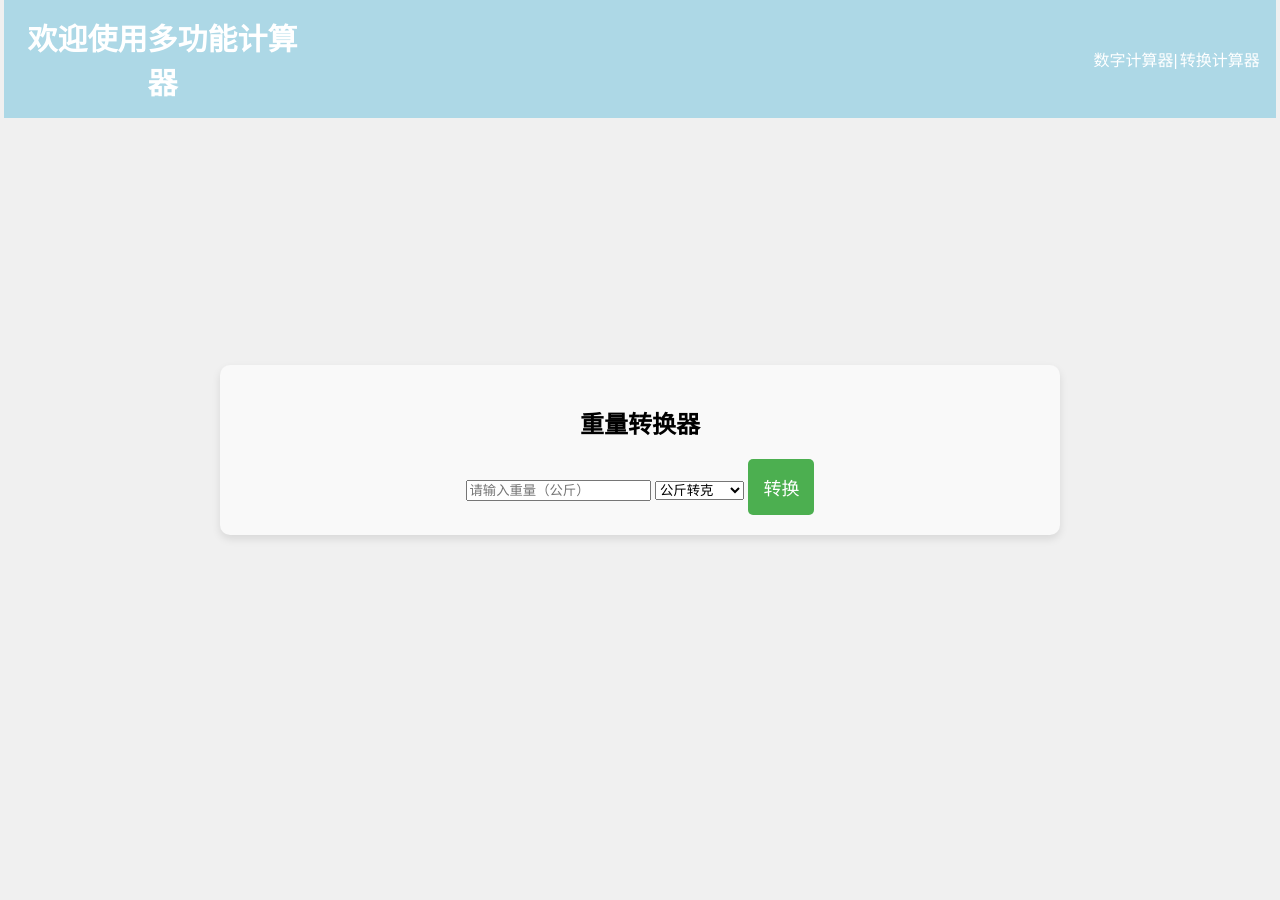
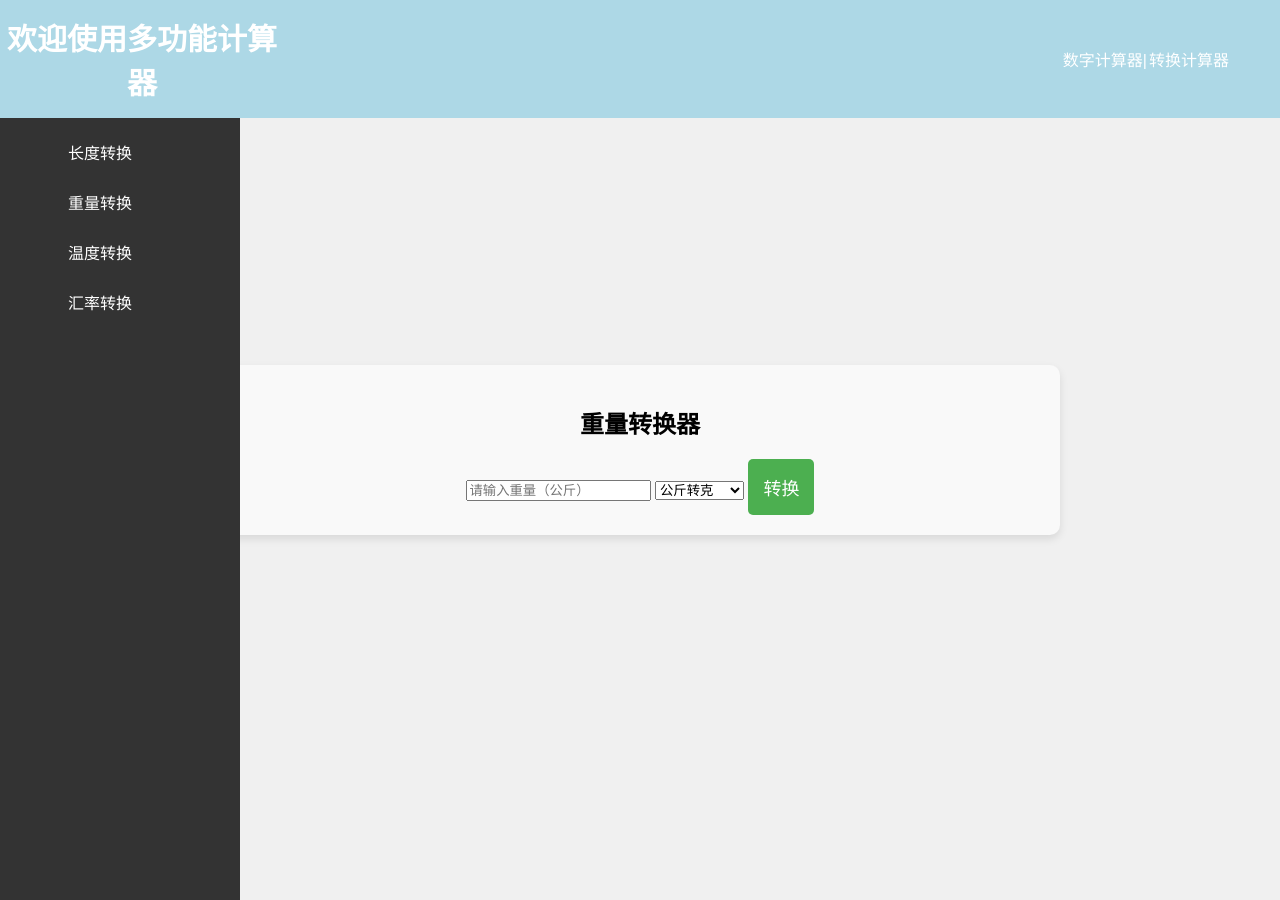
Before and after one commit to franng1028/ga, a PHP site: page /weight_calculator.php in a window 1280 px wide. Run offline with PHP 8.4, Linux system fonts and the light colour scheme.

Commit message:
Add files via upload

```diff
--- a/GA.css
+++ b/GA.css
@@ -5,7 +5,7 @@
     padding: 20px;
     color: white;
     animation: fade-in 2s;
-    width: 97%
+    width: 100%
 }
 
 .banner ul {
@@ -41,7 +41,7 @@
     text-align: center;  /* 居中对齐 */
     position: fixed;  /* 固定在页面顶部 */
     top: 0;
-    width: 97%;  /* 占满页面宽度 */
+    width: 100%;  /* 占满页面宽度 */
     z-index: 1000;  /* 确保导航栏在其他内容之上 */
     overflow-x: auto; /* 当内容超出时显示滚动条 */
 }
@@ -61,6 +61,7 @@
     justify-content: flex-end;  /* 将链接对齐到右侧 */
     gap: 15px;  /* 设置链接之间的间隔 */
     flex: 1;  /* 右侧部分占据剩余的空间 */
+    margin-right: 50px;
 }
 
 /* 导航栏中的链接 */
@@ -158,21 +159,23 @@
 /* 页面内容的上边距 */
 body {
     padding-top: 0px;  /* 给页面添加足够的上边距，避免导航栏覆盖内容 */
-    display: flex;
-    flex-direction: column;
-    align-items: center;
-    justify-content: center;
-    min-height: 100vh;
-    background-color: #f0f0f0;
-    font-family: Arial, sans-serif;
-    margin: 0;
+    display: flex;  /* 启用 Flexbox 布局，将子元素作为弹性盒子 */
+    flex-direction: column;  /* 子元素按列排列（垂直方向） */
+    align-items: center;  /* 子元素水平居中 */
+    justify-content: center;  /* 子元素垂直居中 */
+    min-height: 100vh;  /* 最小高度为 100% 视口高度，即使内容不足一屏也会占满整个页面 */
+    background-color: #f0f0f0;  /* 背景颜色设置为浅灰色 */
+    font-family: Arial, sans-serif;  /* 字体设置为 Arial，若 Arial 不可用则使用 sans-serif 字体 */
+    margin: 0;  /* 去除页面默认外边距，避免页面出现滚动条 */
 }
+
 .calculator {
     background-color: #333;
     padding: 20px;
     border-radius: 10px;
     box-shadow: 0 4px 10px rgba(0, 0, 0, 0.1);
     width: 450px;
+    margin-top: 70px; /* 新增这一行，将计算器往下移动 */
 }
 .display {
     background-color: #000;     /* 设置背景颜色为黑色 */
@@ -209,3 +212,43 @@ button.clear {
 button.clear:hover {
     background-color: #e53935;
 }
+
+/* 左侧导航栏样式 */
+.sidebar {
+    width: 200px;
+    background-color: #333;
+    color: white;
+    height: 100vh;
+    position: fixed;
+    top: 0;
+    left: 0;
+    padding: 20px;
+    overflow-y: auto; /* 当内容过多时，自动出现滚动条 */
+}
+
+/* 导航栏标题 */
+.sidebar h3 {
+    margin-bottom: 15px;
+}
+
+/* 导航栏列表样式 */
+.sidebar ul {
+    list-style-type: none;
+}
+
+.sidebar ul li {
+    margin-bottom: 10px;
+}
+
+.sidebar ul li a {
+    color: white;
+    text-decoration: none;
+    display: block;
+    padding: 8px;
+    border-radius: 5px;
+    transition: background-color 0.3s;
+}
+
+.sidebar ul li a:hover {
+    background-color: #555;
+}
--- a/weight_calculator.php
+++ b/weight_calculator.php
@@ -20,6 +20,18 @@
                 <li><a href="conversion_calculator.php">转换计算器</a></li>
             </ul>
         </div>
+    </div>
+
+    <!-- 左侧导航栏 -->
+    <div class="sidebar">
+        <h3>快速导航</h3>
+        <ul>
+            <li><a href="number_calculator.php">数字计算器</a></li>
+            <li><a href="length_calculator.php">长度转换</a></li>
+            <li><a href="weight_calculator.php">重量转换</a></li>
+            <li><a href="temperature_calculator.php">温度转换</a></li>
+            <li><a href="currency_converter.php">汇率转换</a></li>
+        </ul>
     </div>
 
     <!-- 重量转换器 -->
```
Also changed, not shown: basic_calculator.php (+10 -1 lines), conversion_calculator.php (+8 -1 lines), currency_converter.php (+12 -0 lines), length_calculator.php (+11 -0 lines), number_calculator.php (+8 -1 lines), scientific_calculator.php (+9 -0 lines), temperature_calculator.php (+12 -0 lines).
